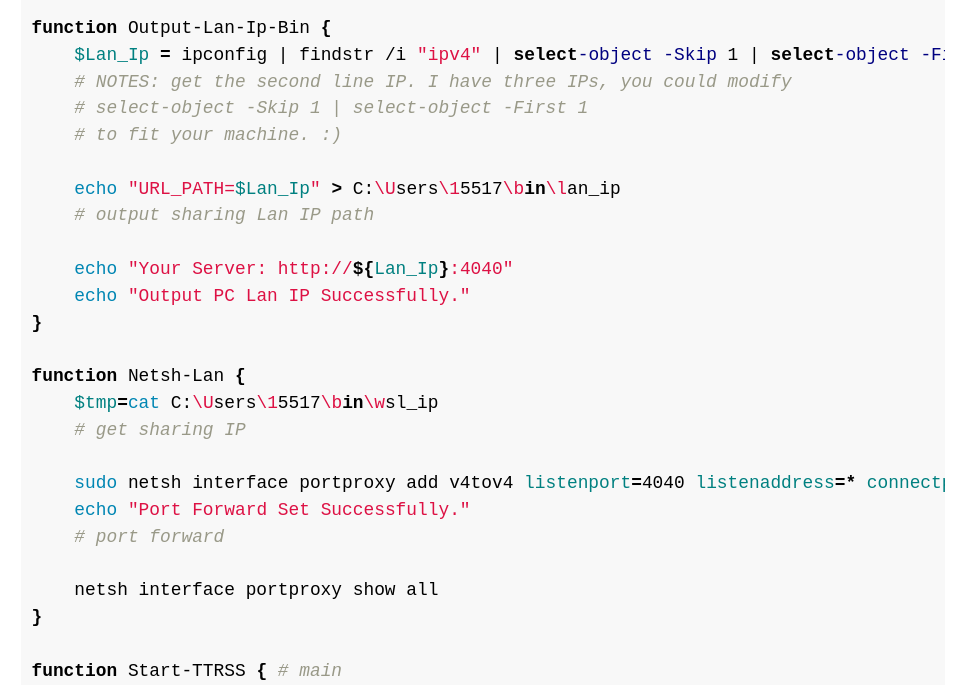
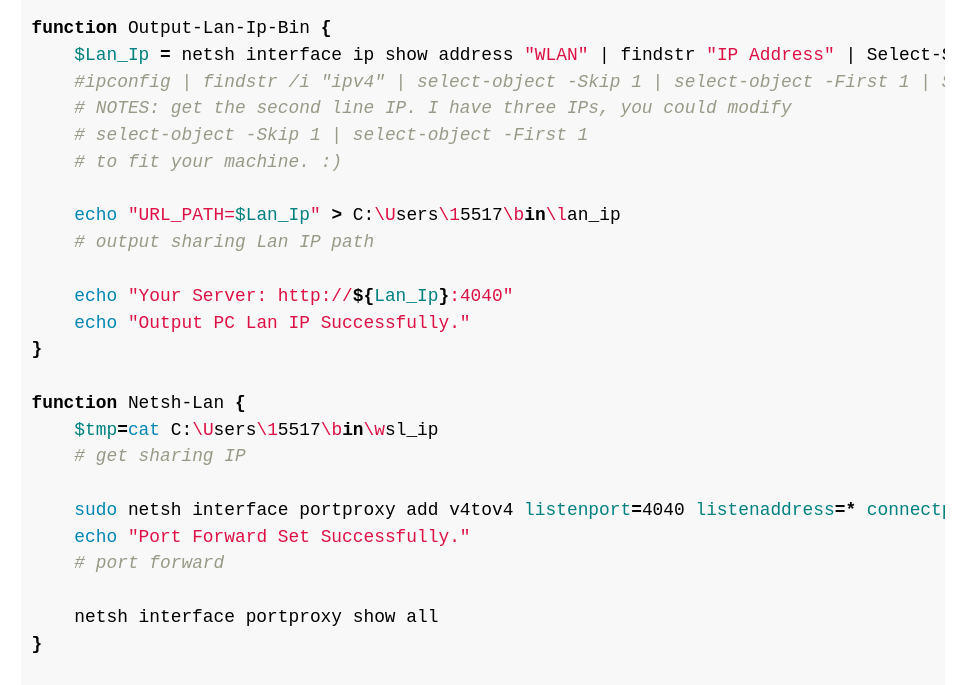
Before and after one commit to bGZo/blog, a Jekyll site: the page built from _posts/posts/2022-03-16-windows-wsl2-ttrss-install.md, in a window 1280 px wide and 900 px high, scrolled down 2067 px, cut to the strip 215-900 px from the top of the window. Shown: the whole strip, without its empty margins (157-1133 px from the left). Built offline with Jekyll 4.4.1, drawn with Linux system fonts in a browser that asks for light colours.

Commit message:
fix: command of getting WLAN IP

````diff
--- a/_posts/posts/2022-03-16-windows-wsl2-ttrss-install.md
+++ b/_posts/posts/2022-03-16-windows-wsl2-ttrss-install.md
@@ -46,7 +46,8 @@ category: posts
 
 ```shell
 function Output-Lan-Ip-Bin {
-    $Lan_Ip = ipconfig | findstr /i "ipv4" | select-object -Skip 1 | select-object -First 1 | Select-String -Pattern '([0-9][0-9]*\.[0-9][0-9]*\.[0-9][0-9]*\.[0-9][0-9]*)' | % { $($_.matches.groups[1]).Value}
+    $Lan_Ip = netsh interface ip show address "WLAN" | findstr "IP Address" | Select-String -Pattern '([0-9][0-9]*\.[0-9][0-9]*\.[0-9][0-9]*\.[0-9][0-9]*)' | %{ $_.matches.Value }
+    #ipconfig | findstr /i "ipv4" | select-object -Skip 1 | select-object -First 1 | Select-String -Pattern '([0-9][0-9]*\.[0-9][0-9]*\.[0-9][0-9]*\.[0-9][0-9]*)' | % { $($_.matches.groups[1]).Value}
     # NOTES: get the second line IP. I have three IPs, you could modify
     # select-object -Skip 1 | select-object -First 1
     # to fit your machine. :)
````
